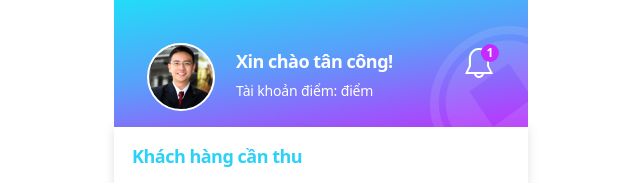
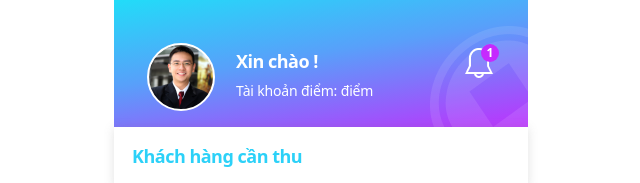
Before and after one commit to congtan303/innofin-SDC, a React (Create React App) app: page /home-page in a window 1280 px wide. Shown: the top 183 px of the page, without its empty margins (319-959 px from the left). Built offline with nearby package versions, Linux system fonts and the light colour scheme; no server answers; sample sign-in values are in the browser's storage.

Commit message:
up 15h30

```diff
--- a/src/components/HomePage/HomePage.js
+++ b/src/components/HomePage/HomePage.js
@@ -59,7 +59,7 @@ function HomePage() {
                     <div className="home-page-header-avatar"></div>
 
                     <div className='information-user-and-coin'>
-                        <div className="home-page-header-welcome">Xin chào {dataUser.surname} {dataUser.name} tân công!</div>
+                        <div className="home-page-header-welcome">Xin chào {dataUser.surname} {dataUser.name}!</div>
                         <div className="account-coin">Tài khoản điểm: <strong>{dataUser.point && dataUser.point.toString().replace(/\B(?=(\d{3})+(?!\d))/g, ",")}</strong> điểm</div>
                     </div>
 
```
